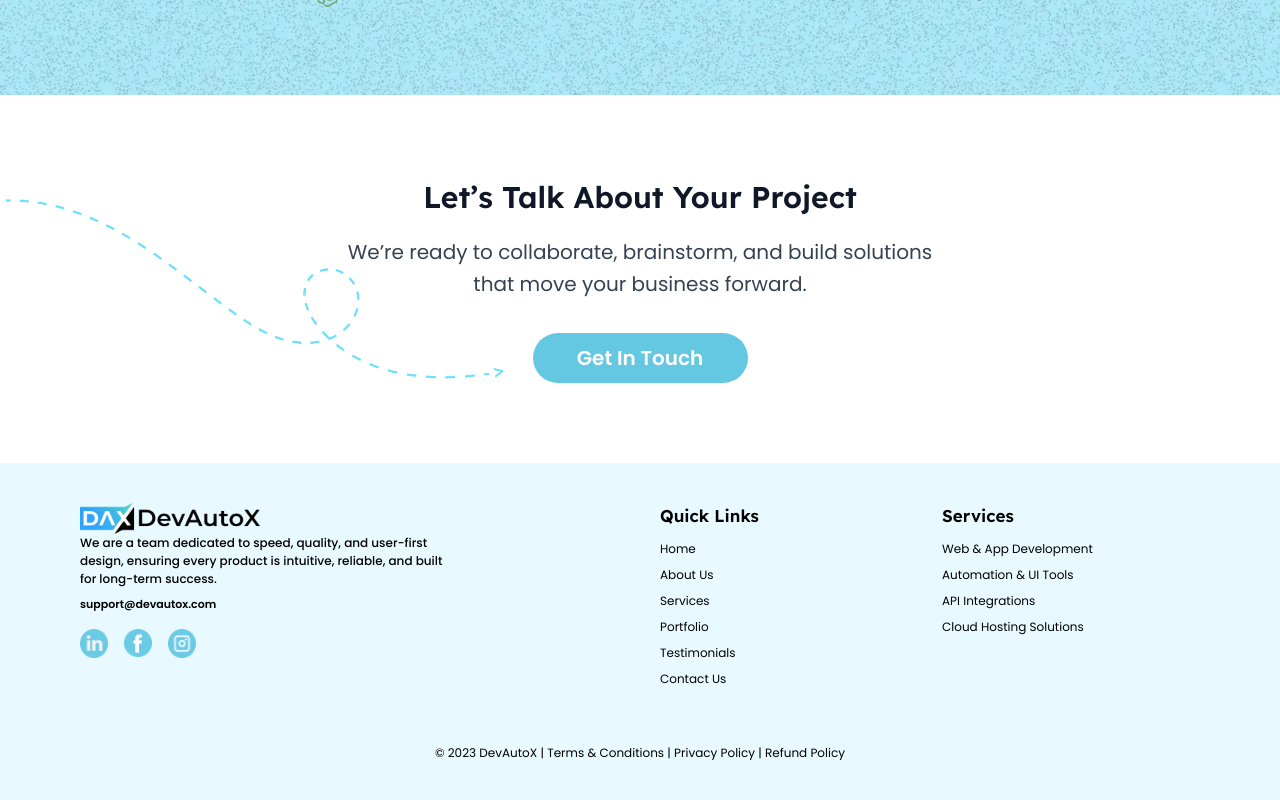
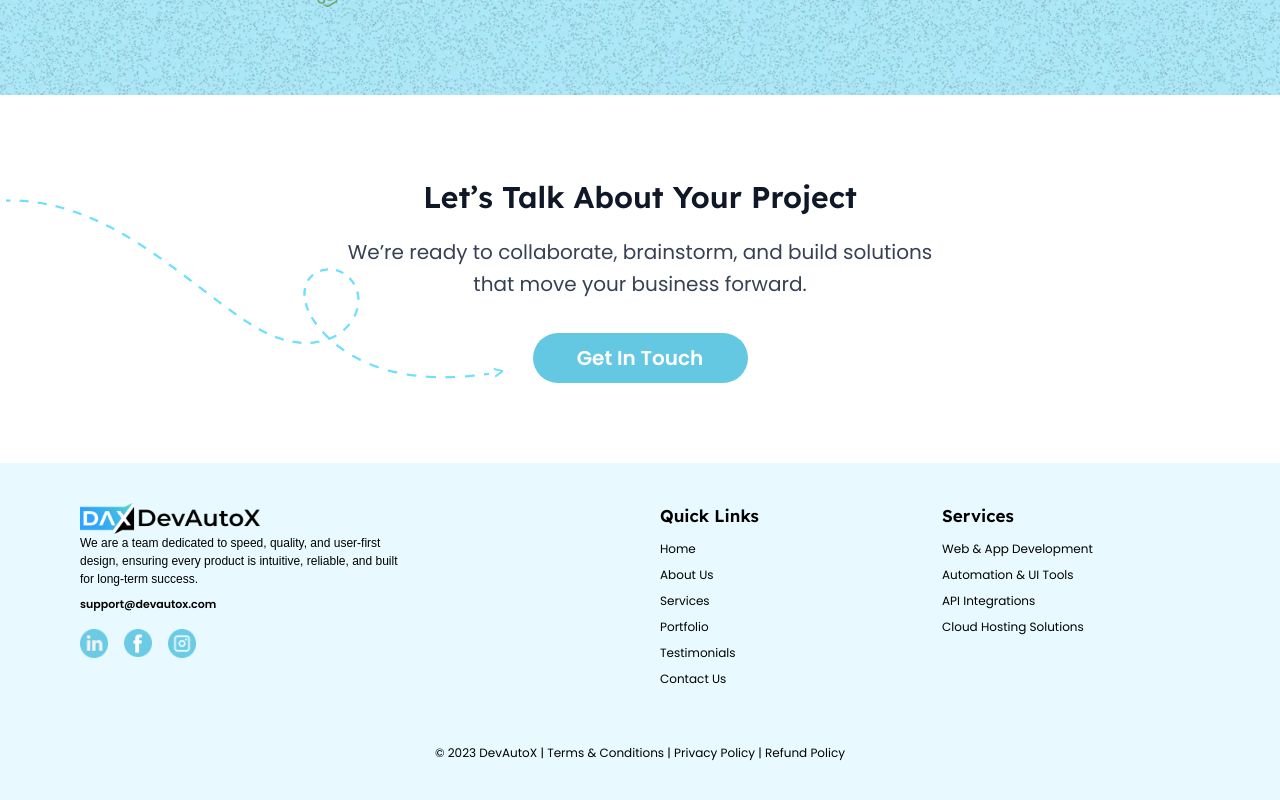
Before and after one commit to Devisgon/DevAutoX_Website, a Next.js app: page / in a window 1280 px wide. Shown: the part 2072-2872 px from the top of the page. Built offline with nearby package versions, Linux system fonts and the light colour scheme.

Commit message:
add footer

```diff
--- a/src/app/page.js
+++ b/src/app/page.js
@@ -645,12 +645,11 @@ export default function Home() {
 </Link>
 
             {/* Description */}
-            <p className="text-[12px] font-medium whitespace-nowrap font-[Poppins] mb-2">
+             <p className="text-[12px] font-medium whitespace-nowrap font-Poppins mb-2">
               We are a team dedicated to speed, quality, and user-first <br />{" "}
               design, ensuring every product is intuitive, reliable, and built
               <br /> for long-term success.
             </p>
-
             {/* Contact */}
             <address className="not-italic text-[11px] font-semibold font-[Poppins] mb-4">
               support@devautox.com
```
